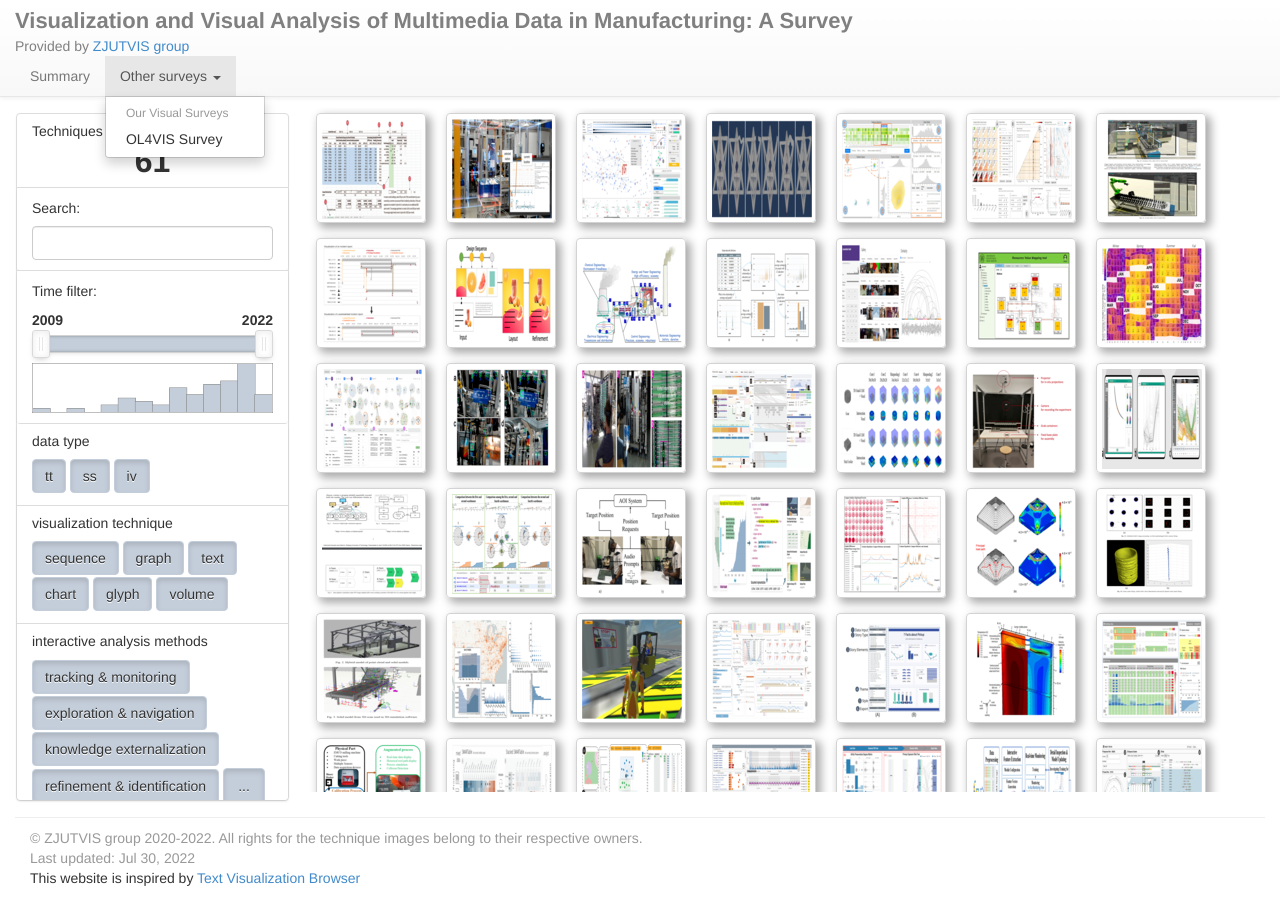
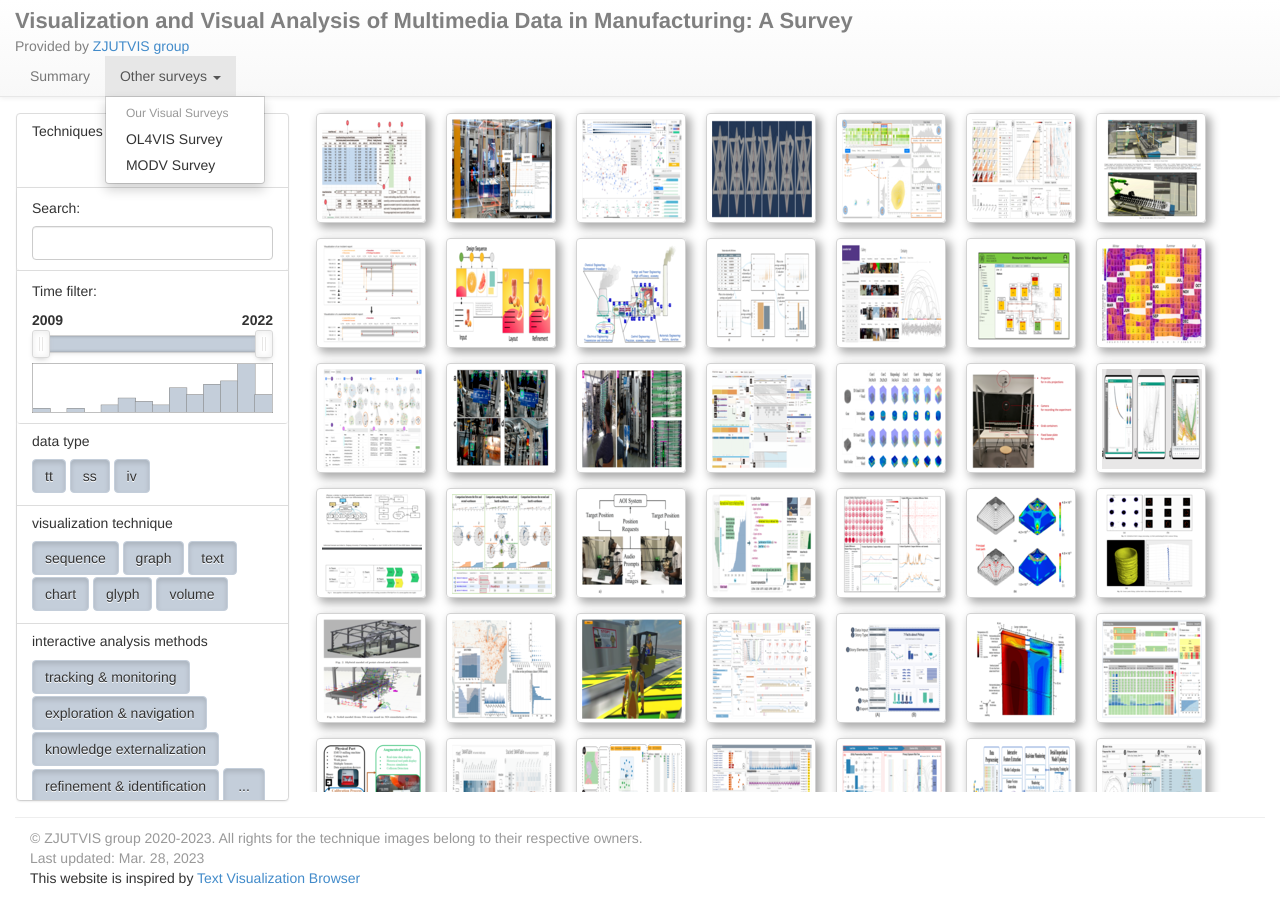
Before and after one commit to zjutvis/MMDM, a plain HTML site: page index.html in a window 1280 px wide. Both pictures are taken after a click on the link "Other surveys". Drawn offline with Linux system fonts and the light colour scheme; files whose address does not match are found by name.

Commit message:
关联其他综述

```diff
--- a/index.html
+++ b/index.html
@@ -55,9 +55,9 @@
 									<li>
 										<a href="https://zjutvis.github.io/OL4VIS" target="_blank">OL4VIS Survey</a>
 									</li>
-<!--									<li>-->
-<!--										<a href="https://zjutvis.github.io/MPMSurvey" target="_blank">MPM Survey</a>-->
-<!--									</li>-->
+									<li>
+										<a href="https://zjutvis.github.io/MPMSurvey" target="_blank">MODV Survey</a>
+									</li>
 								</ul>
 							</li>
 						</ul>
@@ -141,10 +141,10 @@
 			<div class="footer">
 				<hr>
 				<p class="text-muted credit no-top-margin no-bottom-margin">
-					© ZJUTVIS group 2020-2022. All rights for the technique images belong to their respective owners.
+					© ZJUTVIS group 2020-2023. All rights for the technique images belong to their respective owners.
 				</p>
 				<p class="text-muted credit no-top-margin no-bottom-margin">
-					Last updated: Jul 30, 2022
+					Last updated: Mar. 28, 2023
 				</p>
 				<!-- <p class="text-muted credit no-top-margin no-bottom-margin">
 					This website is using Google Analytics (for statistical purposes only) and cookies (for dismissible
```
Also changed, not shown: 1 other file.
